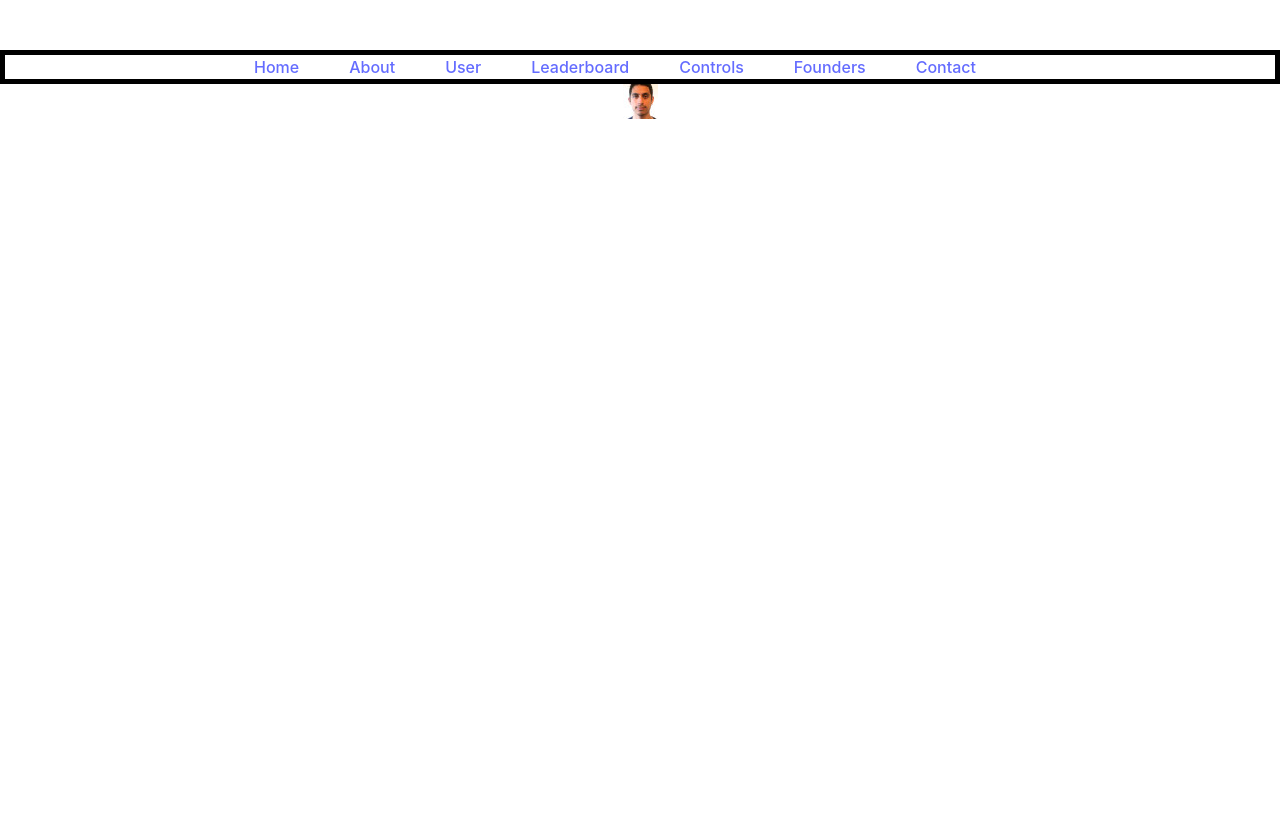
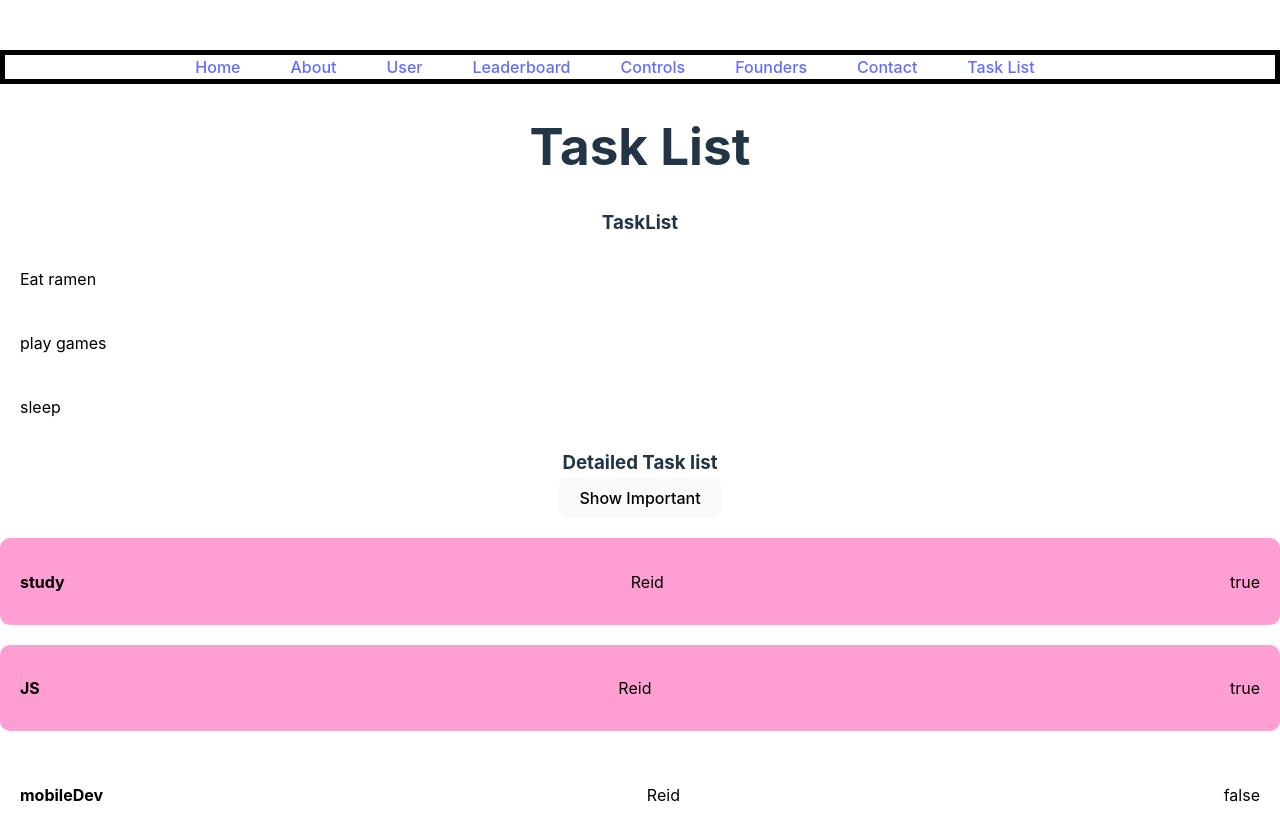
Before and after one commit to TheNarrativeProgrammer/RafHousing, a Vue app in the folder frontend/: page /tasklist in a window 1280 px wide. Shown: the top 840 px of the page. Built offline with nearby package versions, Linux system fonts and the light colour scheme.

Commit message:
made TaskList page and component

```diff
--- a/frontend/src/App.vue
+++ b/frontend/src/App.vue
@@ -13,9 +13,10 @@
                <router-link to="/leaderboard">Leaderboard</router-link>
                <router-link to="/controls">Controls</router-link>
                <router-link to="/founder">Founders</router-link>
-               <router-link to="/contact ">Contact</router-link>
+               <router-link to="/contact">Contact</router-link>
+               <router-link to="/tasklist">Task List</router-link>
            </nav>
-           <img src="./assets/raf.jpg" alt="Raf housing"
+           <!--<img src="./assets/raf.jpg" alt="Raf housing"-->
        </header>
 
        <main>
--- a/frontend/src/components/TaskList.vue
+++ b/frontend/src/components/TaskListComponent.vue
@@ -1,6 +1,6 @@
 <script>
     export default {
-        name: 'TakeList',
+        name: 'TaskList',
         data() {
             return {
                 tasks: [],
--- a/frontend/src/router.js
+++ b/frontend/src/router.js
@@ -17,6 +17,7 @@ import Leaderboard from './views/LeaderboardPage.vue';
 import ControlsPage from './views/ControlsPage.vue';
 import FounderPage from './views/FounderPage.vue';
 import ContactPage from './views/ContactPage.vue';
+import TaskListPage from './views/TaskListPage.vue';
 
 const routes = [
     {
@@ -57,6 +58,13 @@ const routes = [
         name: 'Contact',
         component: ContactPage
     },
+    {
+        path: '/tasklist',
+        name: 'TaskList',
+        component: TaskListPage
+    },
+
+
 ];
 
 const router = createRouter({
--- a/frontend/src/views/LandingPage.vue
+++ b/frontend/src/views/LandingPage.vue
@@ -6,8 +6,6 @@
         <leaderboard-summary />
 
         <parent-component></parent-component>
-
-        <task-list />
     </div>
 </template>
 
@@ -15,10 +13,9 @@
     import LeaderboardSummary from '../components/LeaderboardSummary.vue'
 
     //to add component to this vue
-    //1. import
-    //2. TaskList add to components within export TaskList
-    //3. add element to <template. Here we added  <task-list /> It looks for Pacal case version if Import step and converts it to cabab automatically. Must write in this format
-    import TaskList from '../components/TaskList.vue'
+    //1. import from path and match name in the NameOfComponent.vue export - ParentComponent
+    //2. ParentComponent - add to components: property within export default
+    //3. add element to <template. Here we added  <parent-component/> It looks for Pacal case version if Import step and converts it to cabab automatically. Must write in this format
 
     //import parent only, not child. Parent is importing and using child component already
     import ParentComponent from '../components/ParentComponent.vue'
@@ -27,7 +24,6 @@
         name: 'LandingPage',
         components: {
             LeaderboardSummary,
-            TaskList,
             ParentComponent
         }
 
--- /dev/null
+++ b/frontend/src/views/TaskListPage.vue
@@ -0,0 +1,36 @@
+<script>
+    //to add component to this vue
+    //1. import
+    //2. TaskList add to components: property within export default
+    //3. add element to <template. Here we added  <task-list /> It looks for Pacal case version if Import step and converts it to cabab automatically. Must write in this format
+    import TaskList from '../components/TaskListComponent.vue'
+
+    export default {
+        name: 'TaskListPage',
+        components: {
+            TaskList
+        }
+    }
+
+
+</script>
+
+
+<template>
+    <div class="taskList-page">
+        <h1>Task List</h1>
+        <task-list></task-list>
+    </div>
+
+
+
+</template>
+
+
+<style scoped>
+    .taskList-page {
+        text-align: center;
+        margin-top: 20px;
+    }
+
+</style>
```
Also changed, not shown: frontend/src/main.js (+5 -2 lines).
